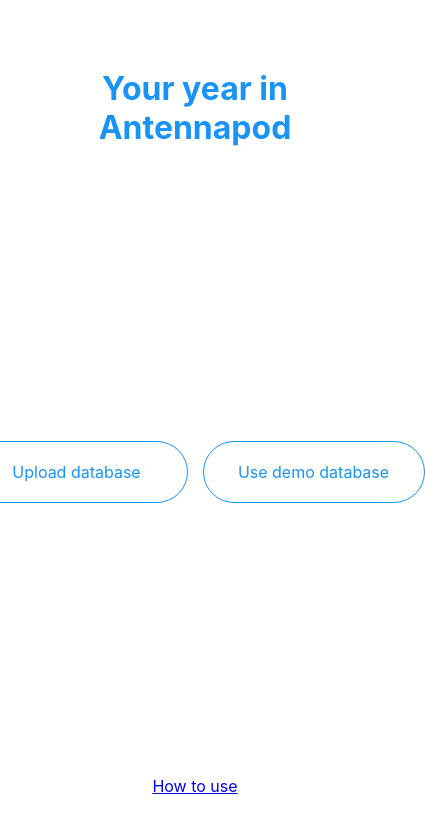
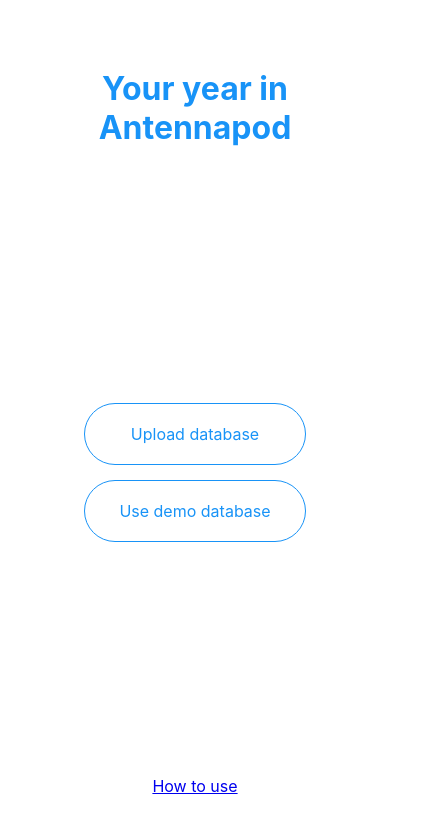
Before and after one commit to patricktlo/antennapod_your_year, a Next.js app: page / in a window 390 px wide. Shown: the top 830 px of the page, 425 px wide, since content can reach past the window. Built offline with nearby package versions, Linux system fonts and the light colour scheme.

Commit message:
add media queries for mobile

```diff
--- a/styles/Landing.module.css
+++ b/styles/Landing.module.css
@@ -66,6 +66,8 @@
   color: var(--primary)
 }
 
-@media screen {
-
+@media (max-width: 500px){
+  .selectDb {
+    flex-direction: column;
+  }
 }
--- a/styles/Stats.module.css
+++ b/styles/Stats.module.css
@@ -41,3 +41,16 @@
   background: none;
   color: var(--primary)
 }
+
+@media (max-width: 500px){
+  .card {
+    height: 70vh;
+    width: 65vw;
+  }
+}
+
+@media (max-width: 300px){
+  .card {
+    padding: 1.5em;
+  }
+}
```
